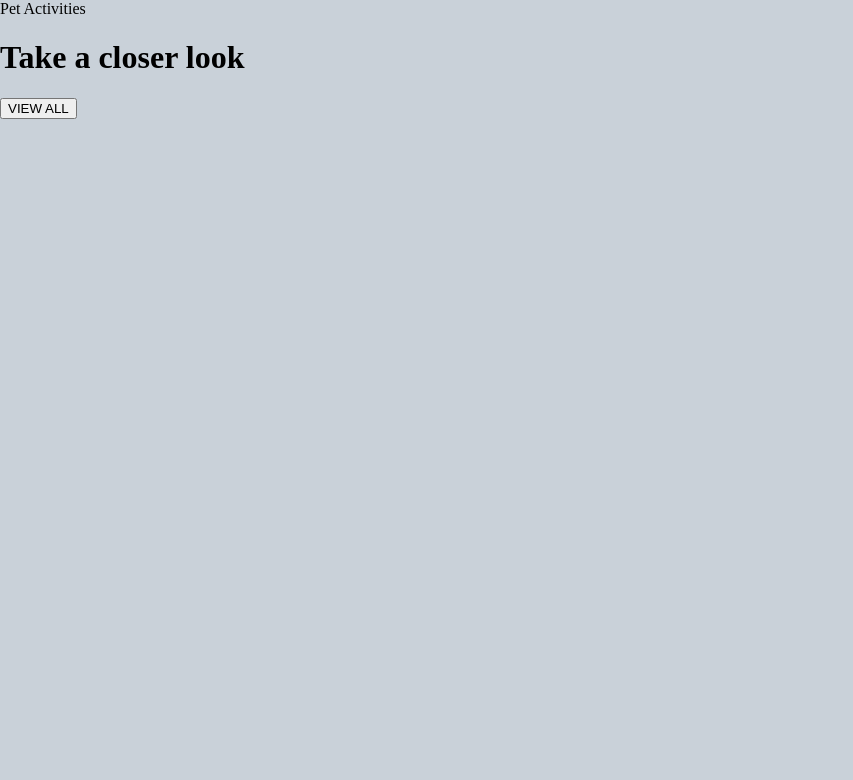
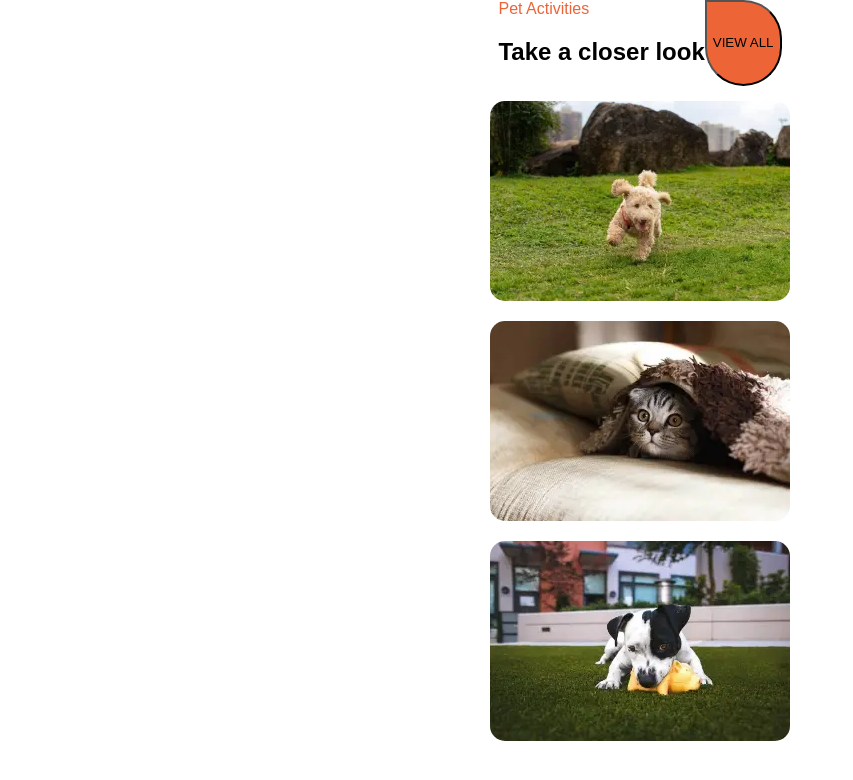
Before and after one commit to Maximiliano1979/202301-w1ch4-maximiliano-gutierrez, a website built with Parcel: page src/index.html in a window 1280 px wide. Shown: the whole page, without its empty margins (0-853 px from the left). Built offline with nearby package versions, Linux system fonts and the light colour scheme; files whose address does not match are found by name.

Commit message:
Add images and center

```diff
--- a/src/index.html
+++ b/src/index.html
@@ -11,11 +11,23 @@
 </head>
 
 <body>
-  <header class="main-header">
-    <span>Pet Activities</span>
-    <h1>Take a closer look</h1>
-    <button>VIEW ALL</button>
-  </header>
+  <main>
+    <section>
+      <header class="main-header">
+        <div class="firsttitle">
+          <span class="subtitle">Pet Activities</span>
+          <h1>Take a closer look</h1>
+        </div>
+        <button>VIEW ALL</button>
+      </header>
+    </section>
+    <section class="photos">
+      <article><img src="/src/Animal1.webp" alt=""></article>
+      <article><img src="/src/Animal2.webp" alt=""></article>
+      <article><img src="/src/Animal3.webp" alt=""></article>
+    </section>
+  </main>
+
 </body>
 
 </html>
--- a/src/style.css
+++ b/src/style.css
@@ -7,8 +7,59 @@
   box-sizing: border-box;
 }
 
+:root {
+  --typography-main: "Nunito", sans-serif;
+}
+
 body {
   margin: 0;
   min-height: 100vh;
-  background-color: rgb(201, 209, 217);
+  background-color: #ffffff;
 }
+
+.main-header {
+  display: flex;
+  justify-content: center;
+  font-family: var(--typography-main);
+}
+
+button {
+  background-color: #ed6436;
+  border-radius: 0 3em 3em 3em;
+}
+
+.subtitle {
+  color: #ed6436;
+  height: fit-content;
+}
+
+section article {
+  border-radius: 15px;
+  overflow: hidden;
+}
+
+img {
+  display: block;
+  max-width: 100%;
+}
+
+.photos {
+  display: flex;
+  flex-direction: column;
+  align-items: center;
+  gap: 20px;
+  padding-top: 15px;
+}
+
+.photos article {
+  overflow: hidden;
+}
+
+/* .firsttitle {
+  display: flex;
+  flex-direction: column;
+} */
+
+/* main {
+  margin: 0 auto;
+} */
```
